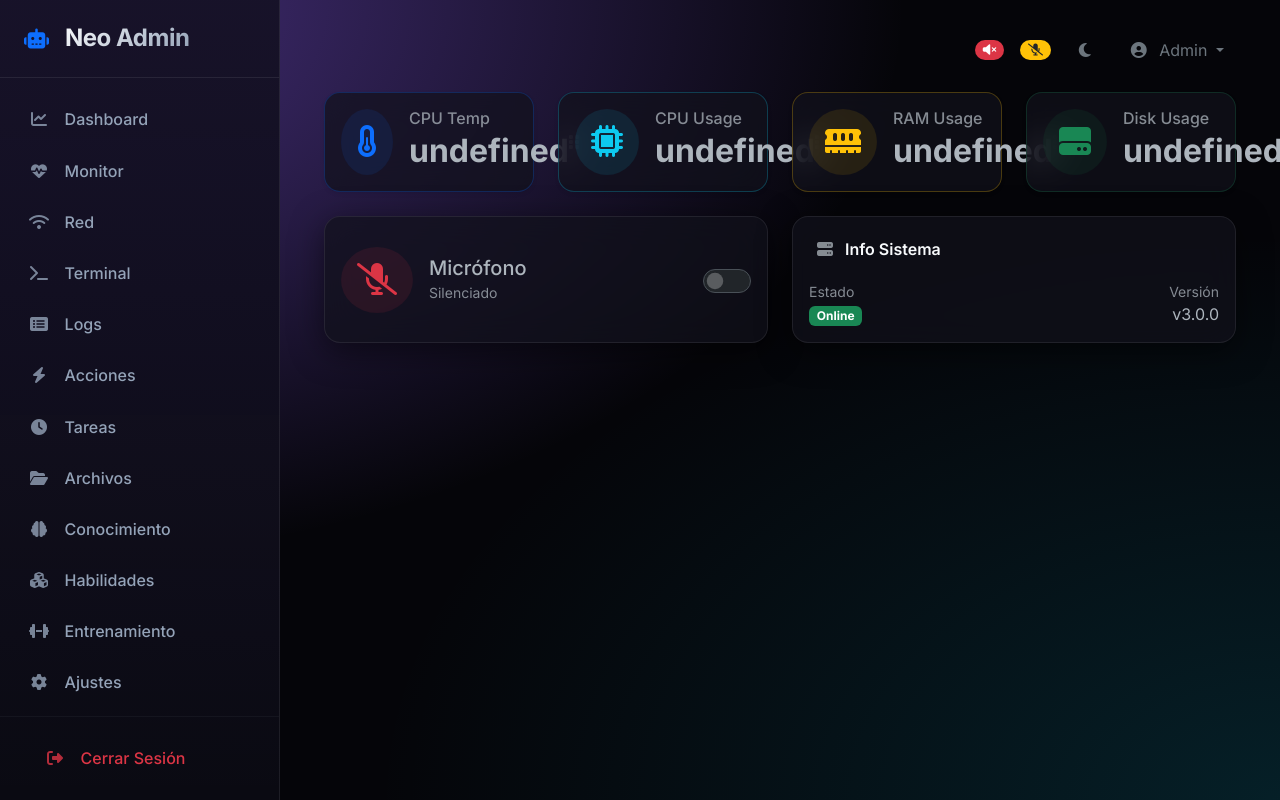
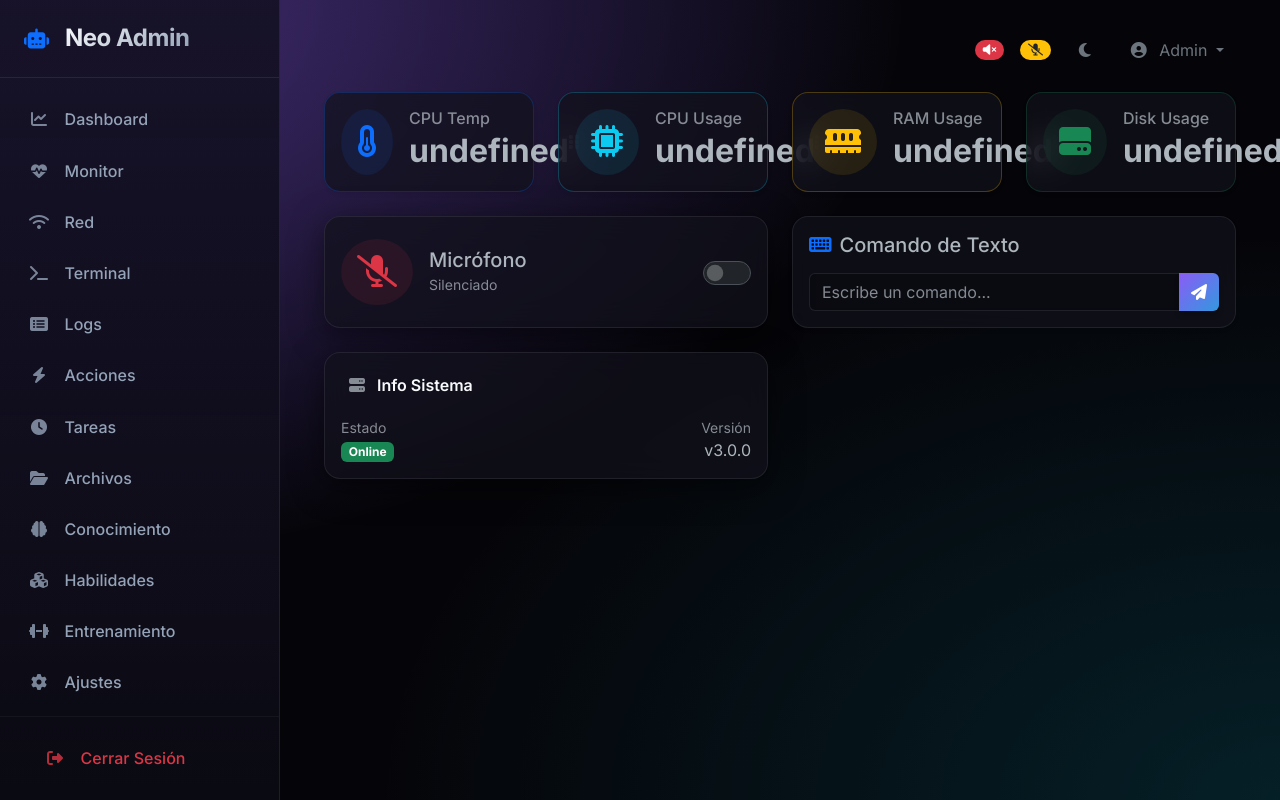
Before and after one commit to OpenMacedonIA/TangerineUI, a Flask app: template templates/dashboard.html in a window 1280 px wide. Run offline with Flask 3, Linux system fonts and the light colour scheme; the template is opened without the code that fills it, so the values that code supplies are empty; some libraries are stand-ins or nearby versions.

Commit message:
modified:   templates/base.html 	modified:   templates/dashboard.html

```diff
--- a/templates/base.html
+++ b/templates/base.html
@@ -540,6 +540,21 @@
         socket.on('disconnect', () => {
             console.log('Disconnected from WebSocket');
         });
+
+        // Feedback Listeners
+        socket.on('stt:result', (data) => {
+            // Visual feedback for recognized speech
+            if (data && data.text) {
+                notify("Escuchando...", data.text, "info");
+            }
+        });
+
+        socket.on('ai:response', (data) => {
+            // Visual feedback for AI response
+            if (data && data.text) {
+                notify("Neo", data.text, "success");
+            }
+        });
     </script>
 
     <!-- Fix closing tags -->
--- a/templates/dashboard.html
+++ b/templates/dashboard.html
@@ -96,6 +96,22 @@
                 <div class="form-check form-switch">
                     <input class="form-check-input" type="checkbox" id="mic-toggle"
                         style="width: 3em; height: 1.5em; cursor: pointer;">
+                </div>
+            </div>
+        </div>
+    </div>
+
+    <!-- Command Input -->
+    <div class="col-md-6" data-id="widget-command-input">
+        <div class="card h-100 shadow-sm widget-card">
+            <div class="card-body d-flex flex-column justify-content-center">
+                <h5 class="card-title mb-3"><i class="fas fa-keyboard me-2 text-primary"></i>Comando de Texto</h5>
+                <div class="input-group">
+                    <input type="text" id="cmd-input" class="form-control" placeholder="Escribe un comando..."
+                        onkeypress="handleCmdKey(event)">
+                    <button class="btn btn-primary" onclick="sendWebCommand()">
+                        <i class="fas fa-paper-plane"></i>
+                    </button>
                 </div>
             </div>
         </div>
@@ -245,5 +261,32 @@
             }
         });
     });
+
+    // --- Web Command Injection ---
+    function sendWebCommand() {
+        const input = document.getElementById('cmd-input');
+        const text = input.value.trim();
+        if (!text) return;
+
+        notify("Enviando...", text, "info");
+
+        fetch('/api/command/inject', {
+            method: 'POST',
+            headers: { 'Content-Type': 'application/json' },
+            body: JSON.stringify({ text: text })
+        })
+            .then(res => res.json())
+            .then(data => {
+                if (data.success) {
+                    input.value = '';
+                } else {
+                    notify("Error", data.message, "danger");
+                }
+            });
+    }
+
+    function handleCmdKey(e) {
+        if (e.key === 'Enter') sendWebCommand();
+    }
 </script>
 {% endblock %}
```
